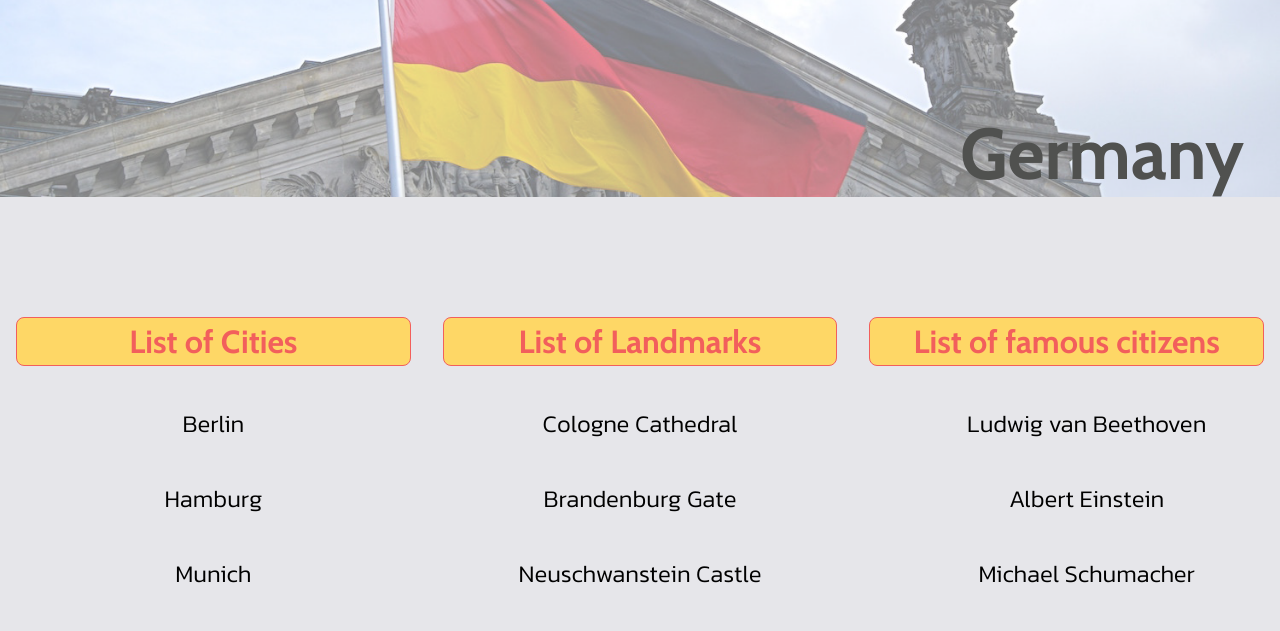
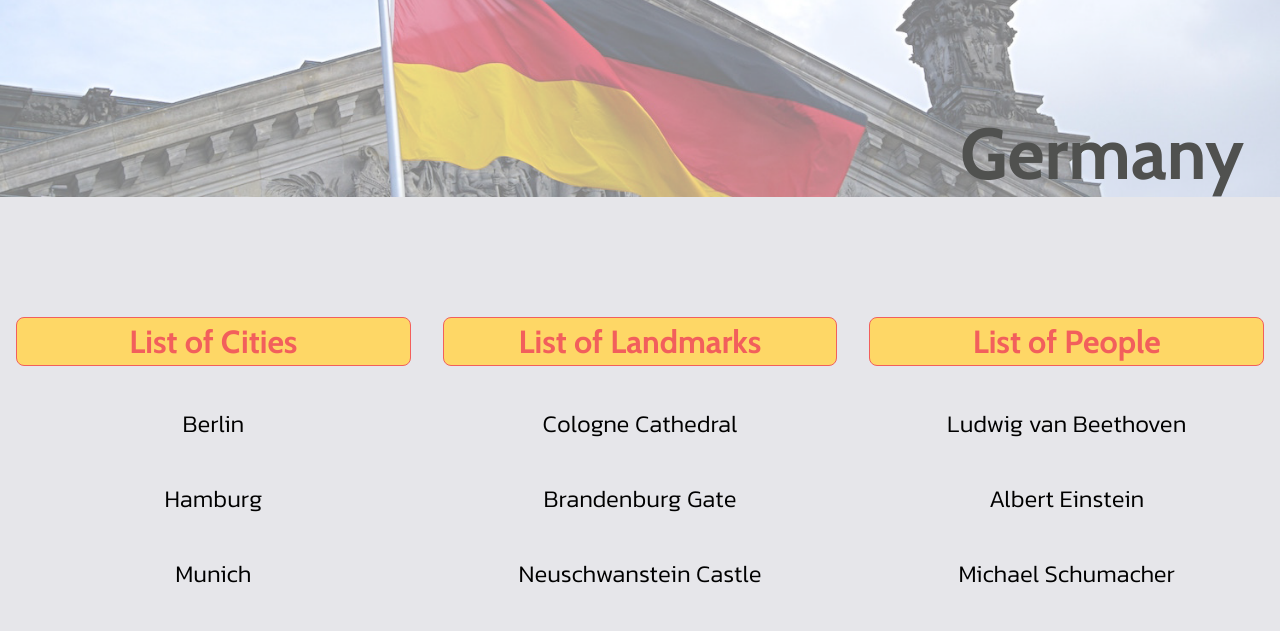
Before and after one commit to MonroeMegalonyx/NewForce-Group-Project-automated-hello-world-team-bionic-elbow-slam, a plain HTML site: page germany.html in a window 1280 px wide. Shown: the part 169-800 px from the top of the page. Drawn offline with nearby package versions, Linux system fonts and the light colour scheme.

Commit message:
Finished people data type in javascript

```diff
--- a/germany.html
+++ b/germany.html
@@ -51,13 +51,13 @@
             </ul>-->
         </section>
 
-        <section class = 'list-container'>
-            <h2>List of famous citizens</h2>
+        <section class = 'list-container' id = "german-people">
+            <!--<h2>List of famous citizens</h2>
             <ul class = 'list-child'>
                 <li class = 'list-item'>Ludwig van Beethoven</li>
                 <li class = 'list-item'>Albert Einstein</li>
                 <li class = 'list-item'>Michael Schumacher </li>
-            </ul>
+            </ul>-->
         </section>
 
     </main>
--- a/scripts/germany/germanyMain.js
+++ b/scripts/germany/germanyMain.js
@@ -5,3 +5,7 @@ listGermanCities();
 import { listGermanLandmarks } from "./germany__Landmarks/landmarkList.js";
 
 listGermanLandmarks();
+
+import { listGermanPeople } from "./germany__People/peopleList.js";
+
+listGermanPeople();
--- a/scripts/germany/germany__Landmarks/landmarksArray.js
+++ b/scripts/germany/germany__Landmarks/landmarksArray.js
@@ -11,7 +11,7 @@ const landmarksArray = [
     },
 ];
 
-// Export function for list of cities
+// Export function for list of landmarks
 export const getGermanLandmarks = () => {
     return landmarksArray.slice();
 }
--- a/scripts/germany/germany__People/peopleArray.js
+++ b/scripts/germany/germany__People/peopleArray.js
@@ -1,17 +1,17 @@
-// Save the list of cities as an array and provide an export function for the data
-const citiesArray = [
+// Save the list of people as an array and provide an export function for the data
+const peopleArray = [
     {
-        name: "Berlin",
+        name: "Ludwig van Beethoven",
     },
     {
-        name: "Hamburg",
+        name: "Albert Einstein",
     },
     {
-        name: "Munich",
+        name: "Michael Schumacher",
     },
 ];
 
-// Export function for list of cities
-export const getGermanCities = () => {
-    return citiesArray.slice();
+// Export function for list of people
+export const getGermanPeople = () => {
+    return peopleArray.slice();
 }
--- a/scripts/germany/germany__People/peopleList.js
+++ b/scripts/germany/germany__People/peopleList.js
@@ -1,15 +1,15 @@
-// Takes HTML string and array of all cities as input and exports the full HTML block for the list of cities
-import { getGermanCities } from "./citiesArray.js";
-import { tagGermanCities } from "./citiesString.js";
+// Takes HTML string and array of all people as input and exports the full HTML block for the list of people
+import { getGermanPeople } from "./peopleArray.js";
+import { tagGermanPeople } from "./peopleString.js";
 
-let germanCityContainer = document.querySelector("#german-cities");
+let germanCityContainer = document.querySelector("#german-people");
 
-export function listGermanCities() {
-    const allGermanCities = getGermanCities();
-    let germanCitiesListHTML = "";
-    for (let i = 0; i < allGermanCities.length; i++) {
-        germanCitiesListHTML += tagGermanCities(allGermanCities[i]);
+export function listGermanPeople() {
+    const allGermanPeople = getGermanPeople();
+    let germanPeopleListHTML = "";
+    for (let i = 0; i < allGermanPeople.length; i++) {
+        germanPeopleListHTML += tagGermanPeople(allGermanPeople[i]);
     }
 
-    germanCityContainer.innerHTML = `<h2>List of Cities</h2>${germanCitiesListHTML}`;
+    germanCityContainer.innerHTML = `<h2>List of People</h2>${germanPeopleListHTML}`;
 }
--- a/scripts/germany/germany__People/peopleString.js
+++ b/scripts/germany/germany__People/peopleString.js
@@ -1,4 +1,4 @@
-// Takes array of cities as input and exports string with HTML tags for each object
-export function tagGermanCities(cityObject) {
-    return `<li class = "list-item">${cityObject.name}`
+// Takes array of people as input and exports string with HTML tags for each object
+export function tagGermanPeople(peopleObject) {
+    return `<li class = "list-item">${peopleObject.name}</li>`
 }
```
